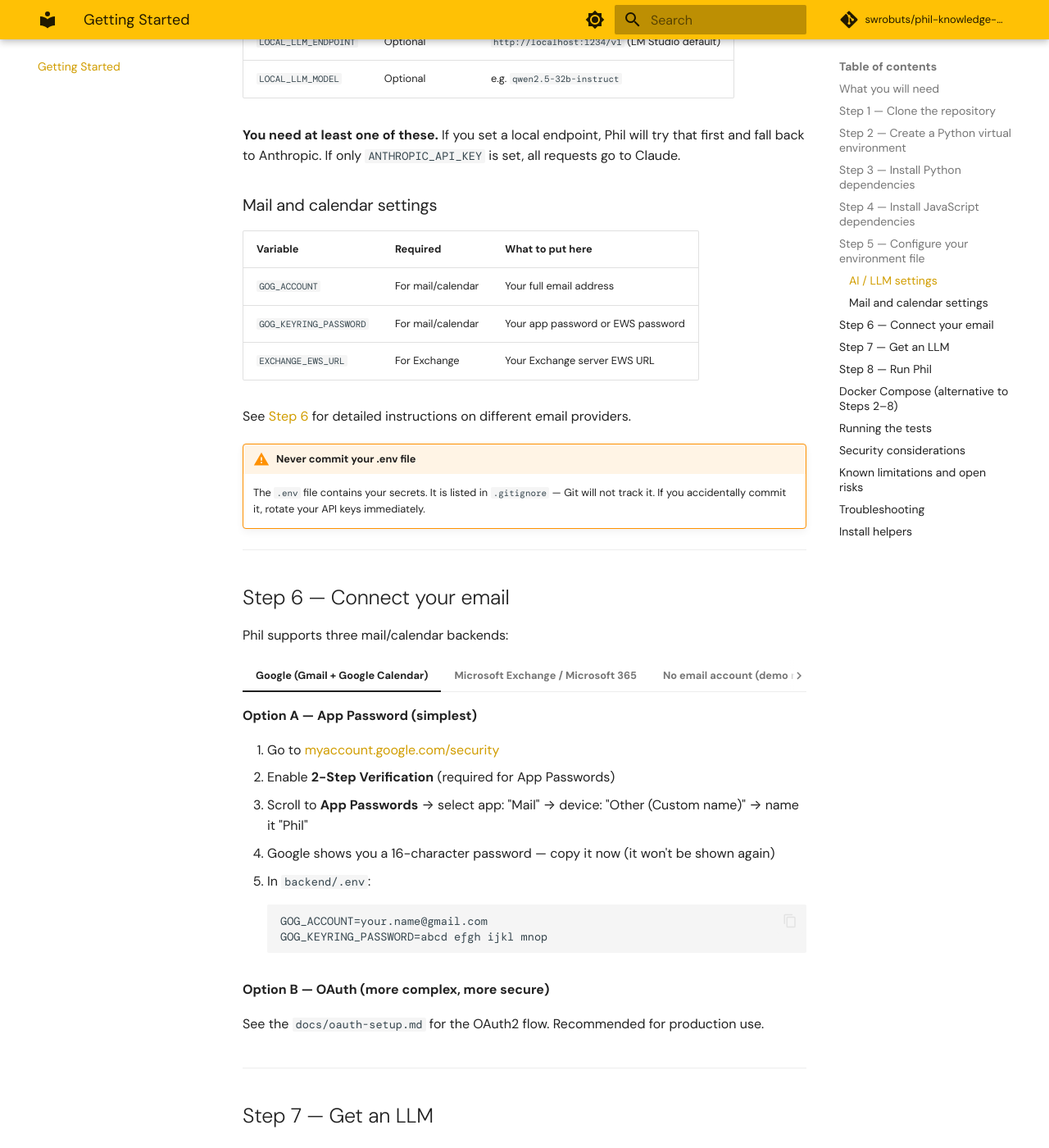
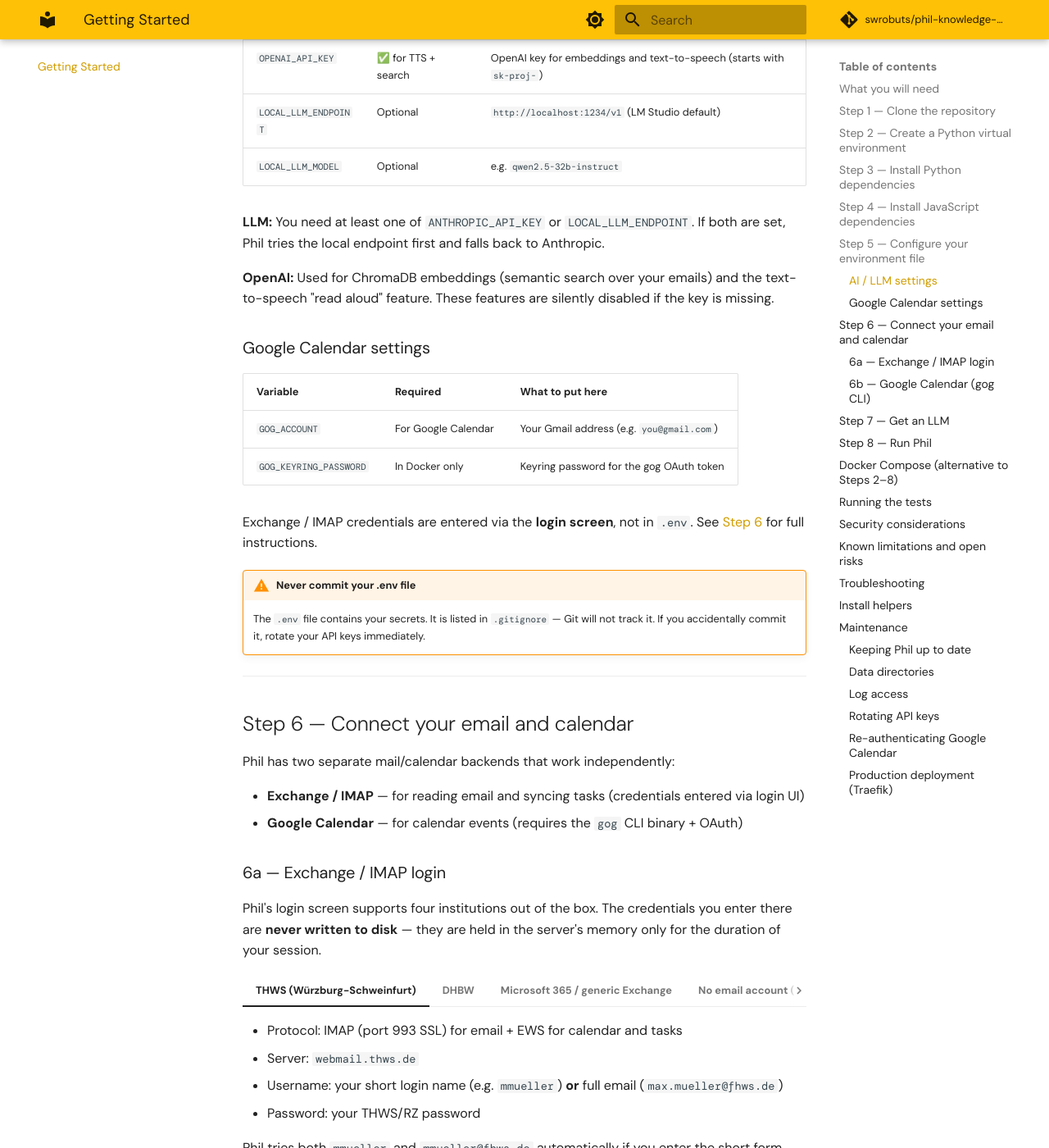
Before and after one commit to swrobuts/phil-website, an MkDocs documentation site: the page built from docs/setup.md, in a window 1280 px wide and 1400 px high, scrolled down 2392 px. Shown: the whole window at 82% size. Built offline with MkDocs 1.6.1 and Material for MkDocs 9.7.7, drawn with Linux system fonts in a browser that asks for light colours; some web fonts are replaced; comment, search, counter and statistics services are not loaded; some of the changed text lies outside the part shown.

Commit message:
docs: comprehensive setup guide rewrite + new maintenance page
setup.md:
- Fix dev backend port: 8000 → 8001 (vite proxies /api to 8001)
- Fix Docker URL: localhost:5173 → localhost:8000 (single container)
- Add gog CLI installation and OAuth authentication guide
- Rewrite Step 6: Exchange credentials are session-based (login UI),
  not env vars; Google Calendar uses gog CLI with GOG_ACCOUNT
- Add GOG_KEYRING_PASSWORD Docker note
- Add OPENAI_API_KEY to env vars table (TTS + ChromaDB embeddings)
- Fix mail troubleshooting steps (port, gog CLI test commands)
- Add new troubleshooting items: gog not found, empty calendarId

maintenance.md (new):
- Data directory reference (ChromaDB, SQLite memory.db)
- Clearing knowledge base and memory
- Log access (dev + Docker)
- Rotating API keys
- Re-authenticating gog / Google OAuth
- Backup guide
- Production Traefik + Let's Encrypt deployment
- Uninstall instructions

mkdocs.yml: add Maintenance page to nav

Co-Authored-By: Claude Sonnet 4.6 <noreply@anthropic.com>

````diff
--- a/docs/setup.md
+++ b/docs/setup.md
@@ -103,68 +103,125 @@ Now open `backend/.env`. Here is every variable explained:
 
 | Variable | Required | What to put here |
 |----------|----------|-----------------|
-| `ANTHROPIC_API_KEY` | ✅ if using cloud | Your Claude API key (starts with `sk-ant-`) |
+| `ANTHROPIC_API_KEY` | ✅ for cloud LLM | Your Claude API key (starts with `sk-ant-`) |
+| `OPENAI_API_KEY` | ✅ for TTS + search | OpenAI key for embeddings and text-to-speech (starts with `sk-proj-`) |
 | `LOCAL_LLM_ENDPOINT` | Optional | `http://localhost:1234/v1` (LM Studio default) |
 | `LOCAL_LLM_MODEL` | Optional | e.g. `qwen2.5-32b-instruct` |
 
-**You need at least one of these.** If you set a local endpoint, Phil will try that first and fall back to Anthropic. If only `ANTHROPIC_API_KEY` is set, all requests go to Claude.
+**LLM:** You need at least one of `ANTHROPIC_API_KEY` or `LOCAL_LLM_ENDPOINT`. If both are set, Phil tries the local endpoint first and falls back to Anthropic.
 
-### Mail and calendar settings
+**OpenAI:** Used for ChromaDB embeddings (semantic search over your emails) and the text-to-speech "read aloud" feature. These features are silently disabled if the key is missing.
+
+### Google Calendar settings
 
 | Variable | Required | What to put here |
 |----------|----------|-----------------|
-| `GOG_ACCOUNT` | For mail/calendar | Your full email address |
-| `GOG_KEYRING_PASSWORD` | For mail/calendar | Your app password or EWS password |
-| `EXCHANGE_EWS_URL` | For Exchange | Your Exchange server EWS URL |
+| `GOG_ACCOUNT` | For Google Calendar | Your Gmail address (e.g. `you@gmail.com`) |
+| `GOG_KEYRING_PASSWORD` | In Docker only | Keyring password for the gog OAuth token |
 
-See [Step 6](#step-6--connect-your-email) for detailed instructions on different email providers.
+Exchange / IMAP credentials are entered via the **login screen**, not in `.env`.
+See [Step 6](#step-6--connect-your-email-and-calendar) for full instructions.
 
 !!! warning "Never commit your .env file"
     The `.env` file contains your secrets. It is listed in `.gitignore` — Git will not track it. If you accidentally commit it, rotate your API keys immediately.
 
 ---
 
-## Step 6 — Connect your email
+## Step 6 — Connect your email and calendar
 
-Phil supports three mail/calendar backends:
+Phil has two separate mail/calendar backends that work independently:
 
-=== "Google (Gmail + Google Calendar)"
+- **Exchange / IMAP** — for reading email and syncing tasks (credentials entered via login UI)
+- **Google Calendar** — for calendar events (requires the `gog` CLI binary + OAuth)
 
-    **Option A — App Password (simplest)**
+### 6a — Exchange / IMAP login
 
-    1. Go to [myaccount.google.com/security](https://myaccount.google.com/security)
-    2. Enable **2-Step Verification** (required for App Passwords)
-    3. Scroll to **App Passwords** → select app: "Mail" → device: "Other (Custom name)" → name it "Phil"
-    4. Google shows you a 16-character password — copy it now (it won't be shown again)
-    5. In `backend/.env`:
-       ```
-       GOG_ACCOUNT=your.name@gmail.com
-       GOG_KEYRING_PASSWORD=abcd efgh ijkl mnop
-       ```
+Phil's login screen supports four institutions out of the box. The credentials you enter there are **never written to disk** — they are held in the server's memory only for the duration of your session.
 
-    **Option B — OAuth (more complex, more secure)**
+=== "THWS (Würzburg-Schweinfurt)"
 
-    See the `docs/oauth-setup.md` for the OAuth2 flow. Recommended for production use.
+    - Protocol: IMAP (port 993 SSL) for email + EWS for calendar and tasks
+    - Server: `webmail.thws.de`
+    - Username: your short login name (e.g. `mmueller`) **or** full email (`max.mueller@fhws.de`)
+    - Password: your THWS/RZ password
 
-=== "Microsoft Exchange / Microsoft 365"
+    Phil tries both `mmueller` and `mmueller@fhws.de` automatically if you enter the short form.
 
-    Phil uses `exchangelib` to connect to Exchange Web Services (EWS).
+=== "DHBW"
 
-    1. Ask your IT department for your **EWS URL** (often `https://mail.yourorg.com/EWS/Exchange.asmx`)
-    2. Use your regular domain password:
-       ```
-       GOG_ACCOUNT=firstname.lastname@yourcompany.com
-       GOG_KEYRING_PASSWORD=your_domain_password
-       EXCHANGE_EWS_URL=https://mail.yourcompany.com/EWS/Exchange.asmx
-       ```
+    - Protocol: EWS only (Exchange autodiscover)
+    - Username: full email address (e.g. `name@dhbw-xyz.de`)
+    - Password: your DHBW password
 
-    For **Microsoft 365** (Outlook online), the EWS URL is typically `https://outlook.office365.com/EWS/Exchange.asmx`.
+=== "Microsoft 365 / generic Exchange"
+
+    - Protocol: EWS
+    - Username: full email address
+    - Password: your Microsoft 365 / domain password
+    - EWS URL: Phil uses autodiscover by default; THWS is the only hardcoded exception
 
 === "No email account (demo mode)"
 
-    You can run Phil without any mail or calendar connection. The mail and calendar views will be empty, but everything else (chat, tasks, knowledge graph, LLM) works normally.
+    You can run Phil without any mail connection. The mail and tasks views will be empty, but chat, calendar (if `gog` is configured), the knowledge graph, and the LLM all work normally.
 
-    Simply leave `GOG_ACCOUNT` and `GOG_KEYRING_PASSWORD` blank in your `.env`. Phil starts up without any mail errors.
+    Simply click **Skip / Demo** on the login screen.
+
+### 6b — Google Calendar (`gog` CLI)
+
+Phil reads and writes Google Calendar events via the [`gog`](https://github.com/nicholasgasior/gog) CLI binary. This is a separate OAuth-based tool that stores your Google tokens in the system keyring.
+
+**Install gog:**
+
+=== "macOS (Homebrew)"
+
+    ```bash
+    brew install nicholasgasior/tap/gog
+    ```
+
+=== "Linux / manual install"
+
+    Download the latest binary from the [gog GitHub releases page](https://github.com/nicholasgasior/gog/releases) and place it in `~/bin/gog` or anywhere in your `$PATH`:
+
+    ```bash
+    chmod +x ~/bin/gog
+    ```
+
+=== "Verify"
+
+    ```bash
+    gog version
+    gog --help
+    ```
+
+**Authenticate gog:**
+
+```bash
+gog auth login
+```
+
+This opens a browser window for Google OAuth. After authorising, gog stores the token in your system keyring.
+
+**Configure Phil:**
+
+```bash
+# In backend/.env:
+GOG_ACCOUNT=your.name@gmail.com
+```
+
+**Verify calendar access:**
+
+```bash
+gog calendar events --account your.name@gmail.com --max 5
+```
+
+You should see your next 5 events as JSON.
+
+!!! warning "Docker and the keyring"
+    Inside a Docker container there is no GUI keyring. To use Google Calendar in Docker, you need to export the OAuth token password:
+
+    1. On the host (after `gog auth login`): the token is stored in your system keyring. The `GOG_KEYRING_PASSWORD` is the password that protects the keyring file.
+    2. Set `GOG_KEYRING_PASSWORD=your-keyring-password` in `backend/.env` before running Docker.
+    3. Phil passes this variable to `gog` so it can unlock the keyring without a GUI.
 
 ---
 
@@ -252,7 +309,12 @@ You should see:
   ➜  Local:   http://localhost:5173/
 ```
 
-Open **[http://localhost:5173](http://localhost:5173)** in your browser. Log in with your username and password (set during first run, stored locally).
+Open **[http://localhost:5173](http://localhost:5173)** in your browser.
+
+The login screen will ask for your Exchange/IMAP account (THWS, DHBW, Microsoft 365, or generic IMAP). These credentials are held in memory for the session only — they are never written to disk.
+
+!!! tip "Vite proxies /api automatically"
+    The frontend dev server (port 5173) proxies all `/api/*` requests to the backend (port 8001). You never need to open port 8001 directly during development.
 
 ---
 
@@ -275,18 +337,19 @@ cp backend/.env.example backend/.env
 docker compose up --build
 ```
 
-Open **[http://localhost:5173](http://localhost:5173)**.
+Open **[http://localhost:8000](http://localhost:8000)**.
 
-**What Docker Compose starts:**
+**What Docker builds:**
 
-| Service | Port | What it does |
-|---------|------|-------------|
-| `backend` | 8000 | FastAPI Python server |
-| `frontend` | 5173 | Vite/React dev server |
+| Container | Port | What it does |
+|-----------|------|-------------|
+| `kn-mail` | 8000 | FastAPI serving both the API **and** the pre-built React frontend as static files |
 
-To stop: `Ctrl+C`, then `docker compose down`.
+Unlike the dev mode, Docker uses a single container. The Dockerfile uses a two-stage build: Node 20 compiles the React frontend, then the Python 3.12-slim image serves everything through uvicorn on port 8000.
 
-To rebuild after code changes: `docker compose up --build`.
+To stop: `Ctrl+C`, then `docker compose -f docker-compose.local.yml down`.
+
+To rebuild after code changes: `docker compose -f docker-compose.local.yml up --build`.
 
 !!! tip "DSGVO / Data privacy"
     In local mode (with or without Docker), no emails, prompts, or personal data leave your machine. This applies as long as `LOCAL_LLM_ENDPOINT` is set to a local LM Studio instance and `ANTHROPIC_API_KEY` is not used. This design supports GDPR compliance under Art. 25 (privacy by design).
@@ -378,9 +441,9 @@ N passed in X.Xs
 
 ??? question "Mail / calendar returns empty"
     1. Check `backend/.env` — verify `GOG_ACCOUNT` and `GOG_KEYRING_PASSWORD` are correct.
-    2. Test the API directly: open `http://localhost:8000/api/mails` in your browser. You should see JSON.
-    3. For Google: make sure 2-Step Verification is enabled and the App Password is correct (no spaces needed in the password itself).
-    4. For Exchange: verify the EWS URL by opening it in a browser — it should show an XML response.
+    2. Test the API directly: open `http://localhost:8001/api/mails` in your browser. You should see JSON.
+    3. For Google Calendar: verify `GOG_ACCOUNT` is set and run `gog calendar events --account you@gmail.com --max 3` to test the CLI directly.
+    4. For Exchange: check your login credentials — click the account icon in the sidebar to re-enter them.
 
 ??? question "`ANTHROPIC_API_KEY` error / 401 Unauthorized"
     Your key is either missing, incorrect, or has no credits. Check [console.anthropic.com](https://console.anthropic.com) → usage. The key must start with `sk-ant-`.
@@ -391,10 +454,16 @@ N passed in X.Xs
     3. Phil will **automatically fall back** to Anthropic if the local server is unavailable, as long as `ANTHROPIC_API_KEY` is set.
 
 ??? question "Frontend shows blank page or cannot reach backend"
-    Confirm both servers are running: backend on port 8000, frontend on port 5173. The frontend proxies API requests to the backend — if the backend is down, the frontend will show network errors in the browser console (F12).
+    Confirm both servers are running: backend on port **8001**, frontend on port 5173. The frontend proxies API requests to the backend — if the backend is down, the frontend will show network errors in the browser console (F12).
 
 ??? question "I don't have a Google account — can I use Phil?"
-    Yes. See [Step 6 — Exchange / Microsoft 365](#step-6--connect-your-email) for the Exchange option. Or run in demo mode (leave mail credentials blank) and use only the chat, tasks, and knowledge features.
+    Yes. Log in with your Exchange credentials (THWS, DHBW, or Microsoft 365) on the login screen. Calendar events will come from Exchange EWS. Or use demo mode and skip the login.
+
+??? question "`gog: command not found`"
+    The `gog` binary is not installed or not in your `$PATH`. Install it with Homebrew (`brew install nicholasgasior/tap/gog`) or download the binary from [github.com/nicholasgasior/gog/releases](https://github.com/nicholasgasior/gog/releases) and place it in `~/bin/` or `/usr/local/bin/`.
+
+??? question "Google Calendar shows empty / `gog calendar: empty calendarId`"
+    Set `GOG_ACCOUNT` in `backend/.env` to your full Gmail address. Then restart the backend (`Ctrl+C` and re-run `uvicorn ...`). Phil reads `.env` at startup — changes do not hot-reload automatically.
 
 ---
 
@@ -428,3 +497,104 @@ N passed in X.Xs
     ```bash
     sudo dnf install python3.12 nodejs npm git
     ```
+
+---
+
+## Maintenance
+
+### Keeping Phil up to date
+
+```bash
+cd phil-knowledge-navigator
+git pull
+
+# Re-install backend dependencies (if requirements.txt changed)
+source .venv/bin/activate
+pip install -r backend/requirements.txt
+
+# Re-install frontend dependencies (if package.json changed)
+cd frontend && npm install && cd ..
+```
+
+For Docker: `docker compose -f docker-compose.local.yml up --build` automatically rebuilds on every start.
+
+### Data directories
+
+Phil stores persistent data in two locations:
+
+| Path | What it contains | Important notes |
+|------|-----------------|-----------------|
+| `/tmp/phil_chroma` | ChromaDB — email embeddings for RAG | **Must be on local disk** (not OneDrive/Dropbox). Cleared on reboot on macOS/Linux. |
+| `/data/memory.db` (Docker) or `./memory.db` (dev) | SQLite — facts Phil has learned from conversations | Persists across restarts. Back this up if you want to keep your memory. |
+
+To clear the knowledge base (e.g. after a major data change):
+
+```bash
+rm -rf /tmp/phil_chroma
+# Then triage your mails again in the app to re-populate
+```
+
+To clear Phil's memory (start fresh):
+
+```bash
+rm memory.db           # dev
+# or in Docker: docker compose exec kn-mail rm /data/memory.db
+```
+
+### Log access
+
+=== "Dev mode"
+
+    Backend logs appear in the terminal where you ran `uvicorn`. Frontend build/HMR messages appear in the npm terminal.
+
+=== "Docker"
+
+    ```bash
+    # Follow live logs
+    docker compose logs -f
+
+    # Last 100 lines
+    docker compose logs --tail=100
+    ```
+
+### Rotating API keys
+
+If you need to replace an API key:
+
+1. Generate the new key in [console.anthropic.com](https://console.anthropic.com) or [platform.openai.com](https://platform.openai.com)
+2. Update `backend/.env`
+3. Restart the backend: `Ctrl+C` → `uvicorn backend.main:app --reload --port 8001`
+4. Revoke the old key in the provider console
+
+### Re-authenticating Google Calendar
+
+If `gog auth login` needs to be re-run (token expired or revoked):
+
+```bash
+gog auth logout
+gog auth login
+```
+
+The new token is stored in the system keyring automatically. No changes to `.env` needed.
+
+For Docker: export the new `GOG_KEYRING_PASSWORD` and restart the container.
+
+### Production deployment (Traefik)
+
+The production `docker-compose.yml` includes Traefik labels for automatic HTTPS via Let's Encrypt.
+Requirements:
+
+- A domain name pointing to your server (A record)
+- Traefik running on the same Docker network (`traefik-net`)
+- A Let's Encrypt email configured in your Traefik config
+
+```bash
+# Deploy (production)
+docker compose up -d
+
+# Check status
+docker compose ps
+docker compose logs kn-mail
+```
+
+The app will be available at `https://kn-mail.yourdomain.com` (edit the host rule in `docker-compose.yml`).
--- a/mkdocs.yml
+++ b/mkdocs.yml
@@ -49,6 +49,7 @@ nav:
       - Semantic Search: features/rag-search.md
   - Getting Started: setup.md
   - Architecture: architecture.md
+  - Maintenance: maintenance.md
   - Tech Stack: tech-stack.md
   - Prompts (CO-STAR): prompts.md
   - Contributing: contributing.md
````
Also changed, not shown: other parts of docs/setup.md (+3 -3 lines), docs/maintenance.md (added, +192 -0 lines).
